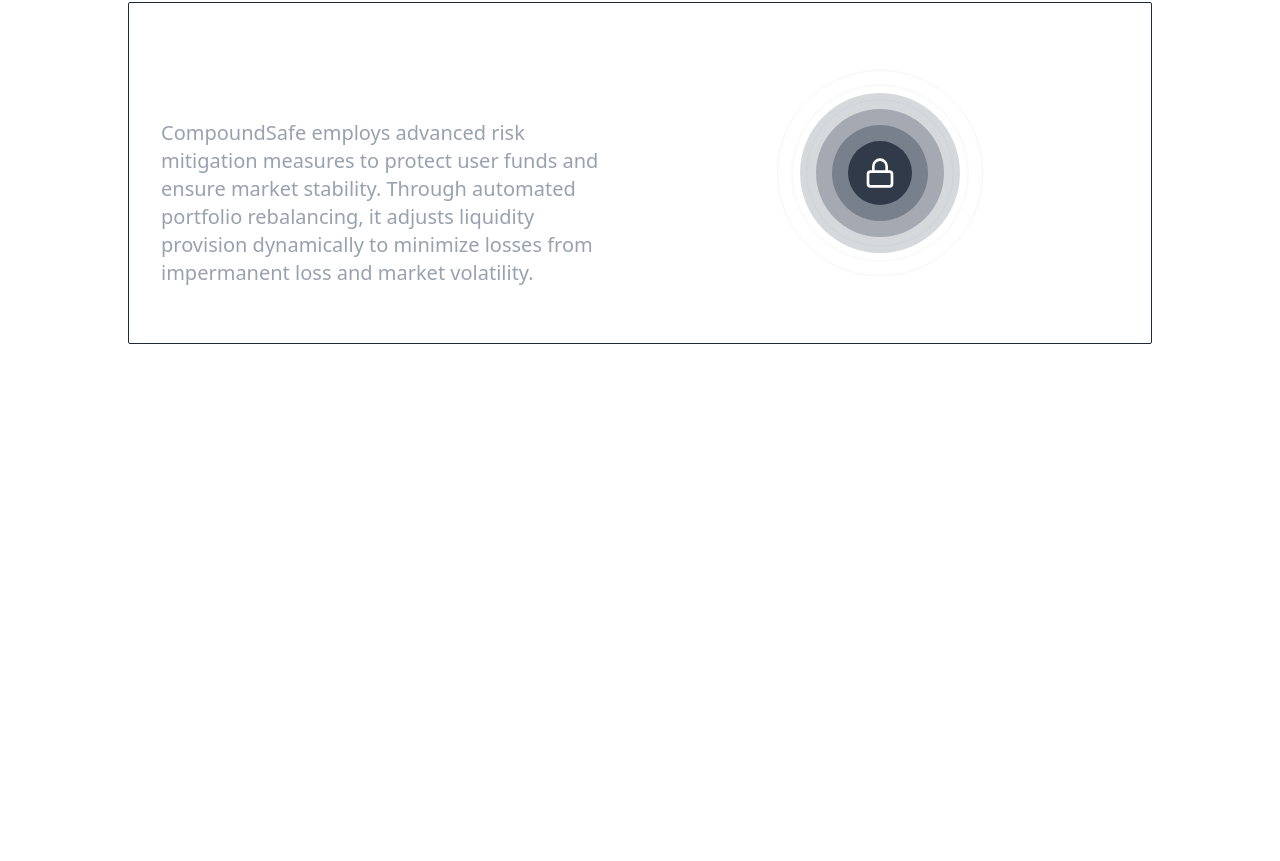
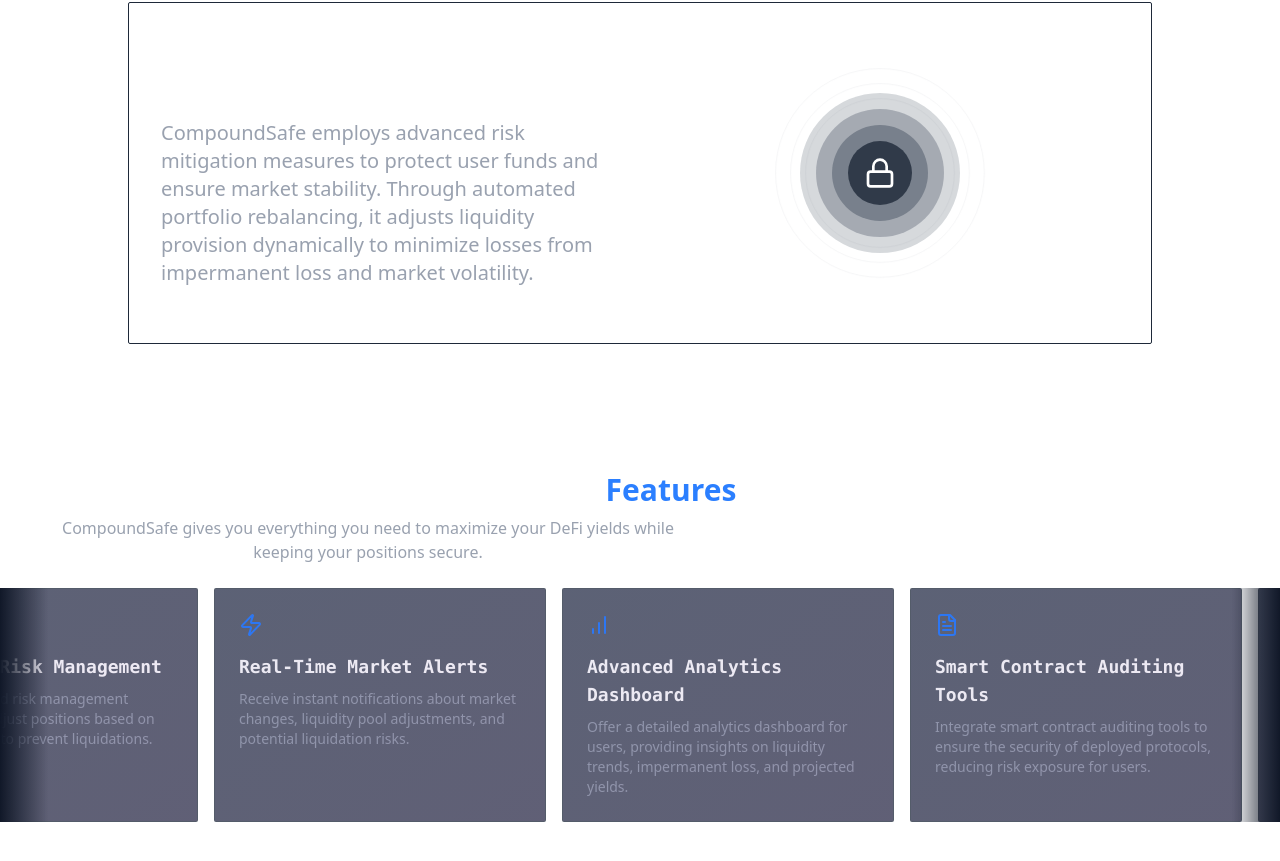
Before and after one commit to vector-10/compound-safe, a Next.js app: page / in a window 1280 px wide. Shown: the part 2887-3748 px from the top of the page. Before the commit the page ends 3311 px from the top, so only its background shows below. Built offline with nearby package versions, Linux system fonts and the light colour scheme.

Commit message:
chore: updates

```diff
--- a/app/page.tsx
+++ b/app/page.tsx
@@ -2,6 +2,7 @@
 import React, { useState } from 'react';
 import Partners from '@/components/Partners';
 import Image from 'next/image'
+import FeatureScroll from "@/components/FeatureScroll";
 import Benefits from "@/components/Benefits";
 import Link from 'next/link';
 import { Shield } from 'lucide-react'
@@ -205,6 +206,8 @@
                 <div className="w-full px-4 md:px-12 lg:px-24 xl:px-32 py-12">
                     <Benefits />
                 </div>
+
+                <FeatureScroll />
             </main>
         </div>
     );
--- /dev/null
+++ b/components/FeatureScroll.tsx
@@ -0,0 +1,130 @@
+import React from 'react';
+import Slider from 'react-slick';
+import { BarChart, FileText, Globe, Shield, Zap } from 'lucide-react';
+
+const FeatureScroll = () => {
+    const settings = {
+        dots: false,
+        infinite: true,
+        speed: 5000,
+        slidesToShow: 3.5,
+        slidesToScroll: 1,
+        autoplay: true,
+        autoplaySpeed: 0,
+        cssEase: "linear",
+        pauseOnHover: true,
+        arrows: false,
+        responsive: [
+            {
+                breakpoint: 1280,
+                settings: {
+                    slidesToShow: 3,
+                }
+            },
+            {
+                breakpoint: 1024,
+                settings: {
+                    slidesToShow: 2.5,
+                }
+            },
+            {
+                breakpoint: 768,
+                settings: {
+                    slidesToShow: 1.5,
+                }
+            },
+            {
+                breakpoint: 640,
+                settings: {
+                    slidesToShow: 1.2,
+                }
+            }
+        ]
+    };
+
+    const featureCards = [
+        {
+            icon: <BarChart className="h-6 w-6 text-blue-500" />,
+            title: "Advanced Analytics Dashboard",
+            description: "Offer a detailed analytics dashboard for users, providing insights on liquidity trends, impermanent loss, and projected yields."
+        },
+        {
+            icon: <FileText className="h-6 w-6 text-blue-500" />,
+            title: "Smart Contract Auditing Tools",
+            description: "Integrate smart contract auditing tools to ensure the security of deployed protocols, reducing risk exposure for users."
+        },
+        {
+            icon: <Globe className="h-6 w-6 text-blue-500" />,
+            title: "Integration with DeFi Aggregators",
+            description: "Partner with DeFi aggregators to increase visibility to our liquidity pools, allowing seamless access across multiple platforms."
+        },
+        {
+            icon: <Shield className="h-6 w-6 text-blue-500" />,
+            title: "Automated Risk Management",
+            description: "Set up automated risk management protocols that adjust positions based on market volatility to prevent liquidations."
+        },
+        {
+            icon: <Zap className="h-6 w-6 text-blue-500" />,
+            title: "Real-Time Market Alerts",
+            description: "Receive instant notifications about market changes, liquidity pool adjustments, and potential liquidation risks."
+        }
+    ];
+
+    return (
+        <div className="w-full py-12 overflow-hidden">
+            <div className="max-w-7xl mx-auto px-4 sm:px-6 lg:px-8 mb-6">
+                <h2 className="text-2xl md:text-3xl font-bold text-white mb-2 text-center">
+                    Key <span className="text-blue-500">Features</span>
+                </h2>
+                <p className="text-gray-400 max-w-2xl text-center">
+                    CompoundSafe gives you everything you need to maximize your DeFi yields while keeping your positions secure.
+                </p>
+            </div>
+
+            {/* Horizontal scrolling container */}
+            <div className="relative w-full px-4 sm:px-6 lg:px-8">
+                <Slider {...settings}>
+                    {featureCards.map((card, index) => (
+                        <div key={index} className="px-2">
+                            <div className="bg-gray-800/70 dark:bg-gray-800/50 border border-gray-700/30 rounded-xs p-6 relative overflow-hidden h-full">
+                                <div className="absolute top-0 right-0 w-full h-full bg-gradient-to-br from-indigo-900/10 to-purple-900/10 pointer-events-none"></div>
+                                <div className="mb-4">
+                                    {card.icon}
+                                </div>
+                                <h3 className="text-lg font-mono font-bold text-white mb-2">
+                                    {card.title}
+                                </h3>
+                                <p className="text-sm text-gray-400">
+                                    {card.description}
+                                </p>
+                            </div>
+                        </div>
+                    ))}
+                </Slider>
+
+                {/* Gradient fades at edges to indicate scrollable content */}
+                <div className="absolute top-0 bottom-0 left-0 w-12 bg-gradient-to-r from-gray-900 to-transparent pointer-events-none"></div>
+                <div className="absolute top-0 bottom-0 right-0 w-12 bg-gradient-to-l from-gray-900 to-transparent pointer-events-none"></div>
+            </div>
+
+            {/* Custom styling for slick slider */}
+            <style jsx global>{`
+                /* Override slick-slider default styles to better match our design */
+                .slick-track {
+                    display: flex !important;
+                }
+                .slick-slide {
+                    height: inherit !important;
+                    display: flex !important;
+                }
+                .slick-slide > div {
+                    display: flex;
+                    flex: 1;
+                    height: 100%;
+                }
+            `}</style>
+        </div>
+    );
+};
+
+export default FeatureScroll;
--- a/package.json
+++ b/package.json
@@ -20,6 +20,8 @@
     "next-themes": "^0.4.6",
     "react": "^19.0.0",
     "react-dom": "^19.0.0",
+    "react-slick": "^0.30.3",
+    "slick-carousel": "^1.8.1",
     "viem": "^2.31.7",
     "wagmi": "^2.15.6"
   },
```
Also changed, not shown: 1 other file (tests, documents, lock files or other folders).
